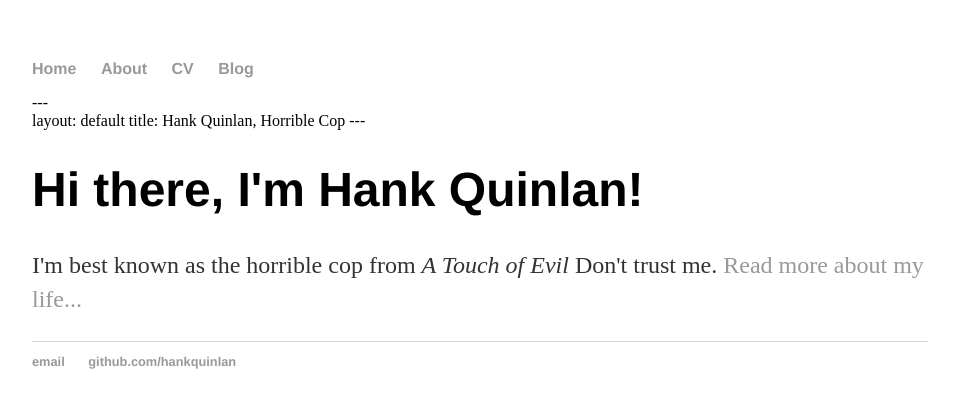
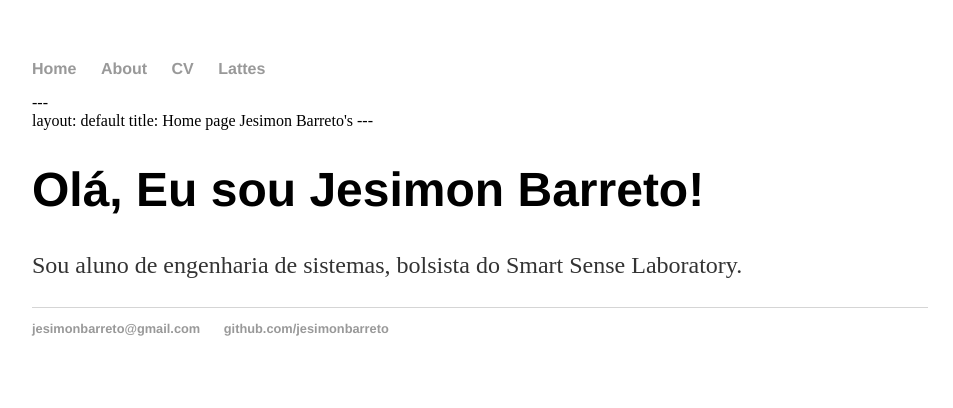
Before and after one commit to jesimonbarreto/jesimonbarreto.github.io, a Jekyll site: the page index.html, which Jekyll copies as it is, in a window 1280 px wide. Shown: the top 408 px of the page, without its empty margins (160-1113 px from the left). Built offline with Jekyll 4.4.1, drawn with Linux system fonts in a browser that asks for light colours.

Commit message:
Update index.html

```diff
--- a/index.html
+++ b/index.html
@@ -1,7 +1,7 @@
 <!DOCTYPE html>
 <html>
 	<head>
-		<title>Hank Quinlan, Horrible Cop</title>
+		<title>Jesimon Barreto - Home Page</title>
 		<!-- link to main stylesheet -->
 		<link rel="stylesheet" type="text/css" href="/css/main.css">
 	</head>
@@ -9,25 +9,25 @@
 		<nav>
     		<ul>
         		<li><a href="/">Home</a></li>
-	        	<li><a href="/about">About</a></li>
-        		<li><a href="/cv">CV</a></li>
-        		<li><a href="/blog">Blog</a></li>
+	        	<li><a href="/about/">About</a></li>
+        		<li><a href="/cv/">CV</a></li>
+        		<li><a href=http://lattes.cnpq.br/3610168177845458>Lattes</a></li>
     		</ul>
 		</nav>
 		---
 		<div class="container">
     		layout: default
-		title: Hank Quinlan, Horrible Cop
+		title: Home page Jesimon Barreto's
 		---
 		<div class="blurb">
-			<h1>Hi there, I'm Hank Quinlan!</h1>
-			<p>I'm best known as the horrible cop from <em>A Touch of Evil</em> Don't trust me. <a href="/about">Read more about my life...</a></p>
+			<h1>Olá, Eu sou Jesimon Barreto!</h1>
+			<p>Sou aluno de engenharia de sistemas, bolsista do Smart Sense Laboratory.</p>
 		</div><!-- /.blurb -->
 		</div><!-- /.container -->
 		<footer>
     		<ul>
-        		<li><a href="mailto:hankquinlanhub@gmail.com">email</a></li>
-        		<li><a href="https://github.com/hankquinlan">github.com/hankquinlan</a></li>
+        		<li><a href="mailto:hankquinlanhub@gmail.com">jesimonbarreto@gmail.com</a></li>
+        		<li><a href="https://github.com/hankquinlan">github.com/jesimonbarreto</a></li>
 			</ul>
 		</footer>
 	</body>
```
